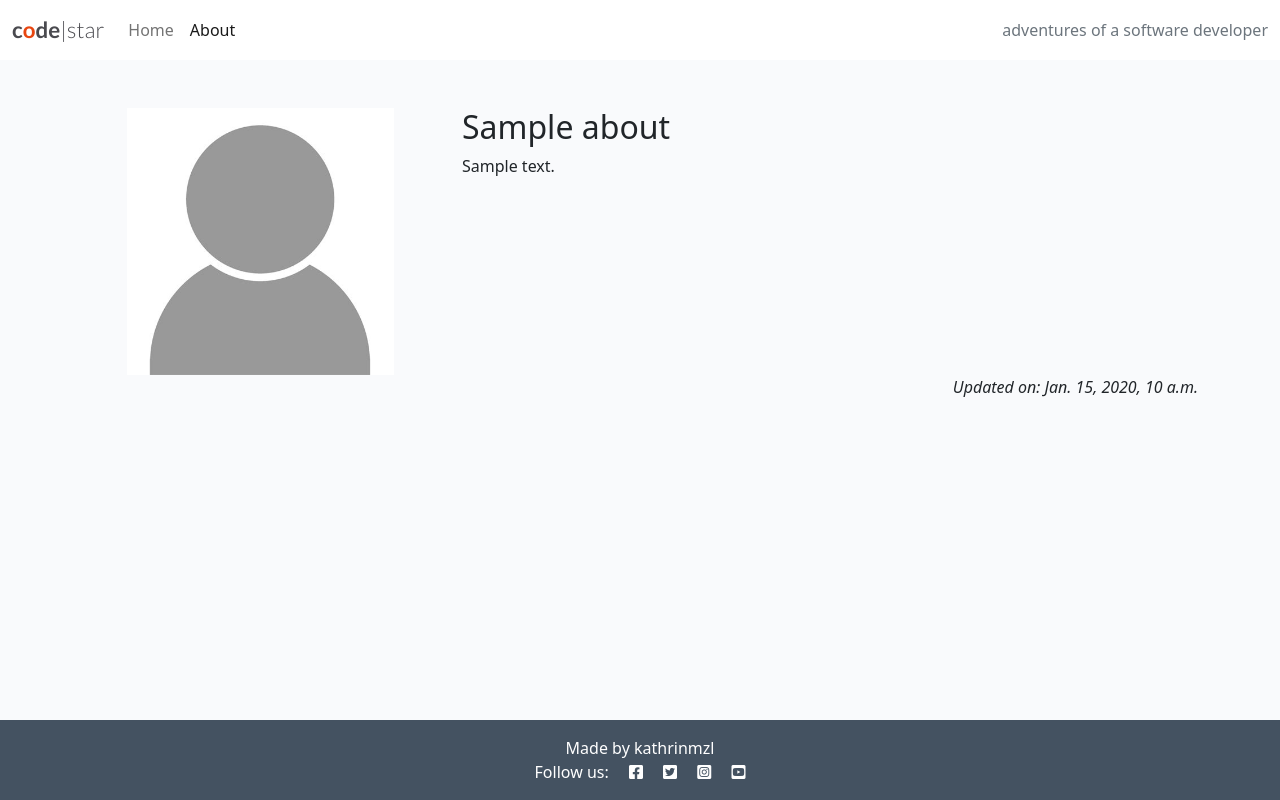
After one commit to kathrinmzl/django_blog, a Django app: page /about/ in a window 1280 px wide. The commit adds this page. Run offline with Django 4.2, Linux system fonts and the light colour scheme; tables that the repository leaves empty hold one stand-in row (values such as "Sample post").

Commit message:
Add urls and templates to about app

```diff
--- a/about/models.py
+++ b/about/models.py
@@ -2,10 +2,8 @@ from django.db import models
 
 class About(models.Model):
     title = models.CharField(max_length=200)
-
     content = models.TextField()
-
     updated_on = models.DateTimeField(auto_now=True)
 
     def __str__(self):
-        return f"{self.title}"
+        return self.title
--- /dev/null
+++ b/about/templates/about/about.html
@@ -0,0 +1,24 @@
+{% extends 'base.html' %}
+
+{% block content %}
+<!-- {% load static %}-->
+<div class="container mt-5">
+    <div class="row">
+        <div class="col-4 text-center">
+            <img src="{% static 'images/nobody.jpg' %}" width="75%">
+        </div>
+        <div class="col-8">
+            <!-- Title goes between these h2 tags -->
+            <h2>{{about.title}}</h2>
+            <!-- Content goes directly underneath this -->
+             <p>{{about.content|safe}}</p>
+        </div>
+    </div>
+    <div class="row">
+        <div class="col text-right">
+            <!-- Updated on field goes in here -->
+            <p class="text-end"><em>Updated on: {{about.updated_on}}</em></p>
+        </div>
+      </div>
+</div>
+{% endblock content %}
--- a/about/urls.py
+++ b/about/urls.py
@@ -3,7 +3,5 @@ from . import views
 from django.urls import path
 
 urlpatterns = [
-    # urlpattern for PostList class-based view named home.
-    # path('', views.PostList.as_view(), name='home'),
-    # path('<slug:slug>/', views.post_detail, name = 'post_detail'),
+    path('', views.about_me, name='about'),
 ]
--- a/about/views.py
+++ b/about/views.py
@@ -2,24 +2,14 @@ from django.shortcuts import render
 from .models import About
 
 
-def about_info(request):
+def about_me(request):
     """
-    Display the latest :model:`about.About`.
+    Renders the About page
+    """
+    about = About.objects.all().order_by('-updated_on').first()
 
-    **Context**
-
-    ``about``
-        An instance of :model:`about.About`.
-
-    **Template:**
-
-    :template:`about/about_info.html`
-    """
-
-    about = About.objects.order_by('-updated_on').first()  # latest first
-
-    return render( # returns an HttpResponse
+    return render(
         request,
-        "about/about_info.html",
+        "about/about.html",
         {"about": about},
     )
--- a/codestar/urls.py
+++ b/codestar/urls.py
@@ -20,9 +20,9 @@ from django.urls import path, include
 
 urlpatterns = [
     # order url paths alphabetically
+    path('about/', include("about.urls"), name="about-urls"),
     path('admin/', admin.site.urls),
     path('summernote/', include('django_summernote.urls')),
     #path('blog/', my_blog, name = 'blog'), -> not neccessary when blog has its own url file
     path("", include("blog.urls"), name="blog-urls"), # -> look for urlpatterns in blog url file
-    #path("", include("about.urls"), name="about-urls"),
 ]
--- a/templates/base.html
+++ b/templates/base.html
@@ -2,6 +2,7 @@
 {% load static %}
 
 {% url 'home' as home_url %}
+{% url 'about' as about_url %}
 
 <!DOCTYPE html>
 <html class="h-100" lang="en">
@@ -43,6 +44,10 @@
                     <li class="nav-item">
                         <a class="nav-link {% if request.path == home_url %}active{% endif %}" aria-current="page"
                             href="{% url 'home' %}">Home</a>
+                    </li>
+                    <li class="nav-item">
+                        <a class="nav-link {% if request.path == about_url %}active{% endif %}" aria-current="page"
+                            href="{% url 'about' %}">About</a>
                     </li>
 
                 </ul>
```
Also changed, not shown: about/admin.py (+2 -8 lines), static/images/nobody.jpg (added).
